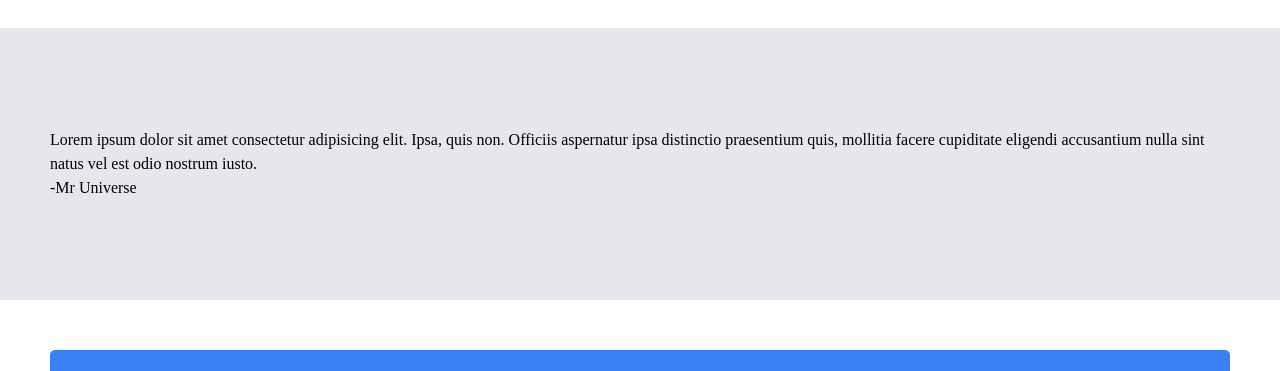
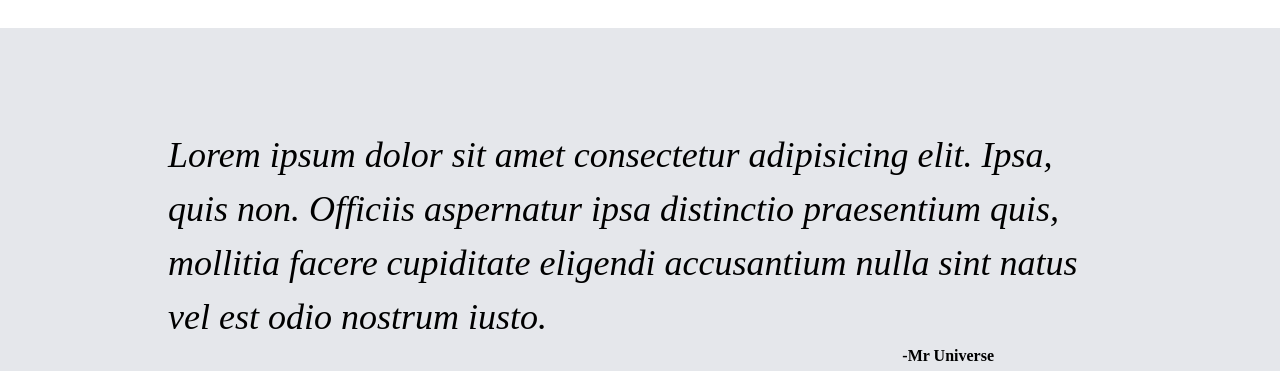
Before and after one commit to lawlawson/odin-landing-page, a plain HTML site: page index.html in a window 1280 px wide. Shown: the part 658-1029 px from the top of the page. Drawn offline with Linux system fonts and the light colour scheme.

Commit message:
quote section

```diff
--- a/index.html
+++ b/index.html
@@ -70,13 +70,13 @@
           </div>
         </div>
         <div class="quote-container">
-          <p>
+          <p class="quote">
             Lorem ipsum dolor sit amet consectetur adipisicing elit. Ipsa, quis
             non. Officiis aspernatur ipsa distinctio praesentium quis, mollitia
             facere cupiditate eligendi accusantium nulla sint natus vel est odio
             nostrum iusto.
           </p>
-          <p>-Mr Universe</p>
+          <p class="quote-name">-Mr Universe</p>
         </div>
         <div class="cta-container">
           <div class="cta">
--- a/style.css
+++ b/style.css
@@ -118,6 +118,20 @@ h6 {
   padding: 100px 50px;
 }
 
+.quote {
+  font-size: 36px;
+  font-style: italic;
+  font-weight: lighter;
+  margin: 0 auto;
+  width: 80%;
+}
+
+.quote-name {
+  text-align: right;
+  font-weight: bold;
+  width: 80%;
+}
+
 .cta-container {
   background-color: #3882f6;
   color: #fff;
```
